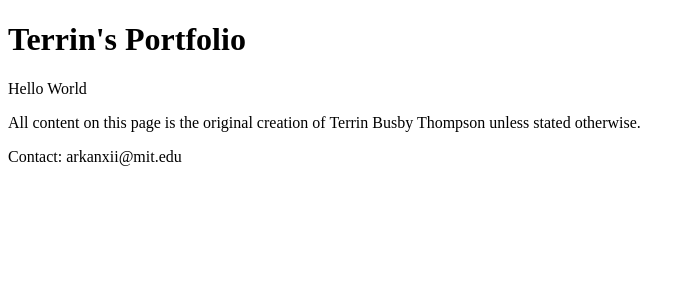
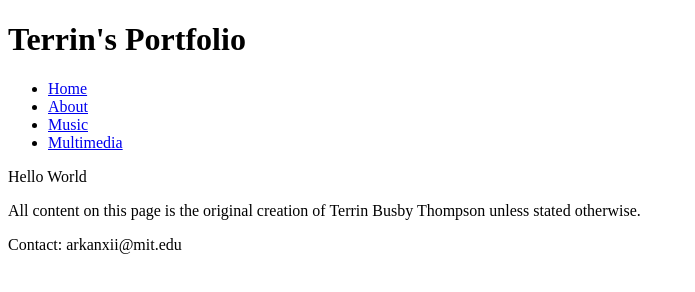
Before and after one commit to Bindinglegend/portfolio, a plain HTML site: page index.html in a window 1280 px wide. Shown: the whole page, without its empty margins (0-695 px from the left). Drawn offline with Linux system fonts and the light colour scheme.

Commit message:
added primary files

```diff
--- a/index.html
+++ b/index.html
@@ -23,7 +23,12 @@
       <h1>Terrin's Portfolio</h1>
     </header>
     <nav>
-
+      <ul>
+        <li><a href="/index.html">Home</a></li>
+        <li><a href="/about.html">About</a></li>
+        <li><a href="/music.html">Music</a></li>
+        <li><a href="/multimedia.html">Multimedia</a></li>
+      </ul>
     </nav>
     <main>
       <p>Hello World</p>
```
Also changed, not shown: about.html (added), interactive.html (added), music.html (added).
